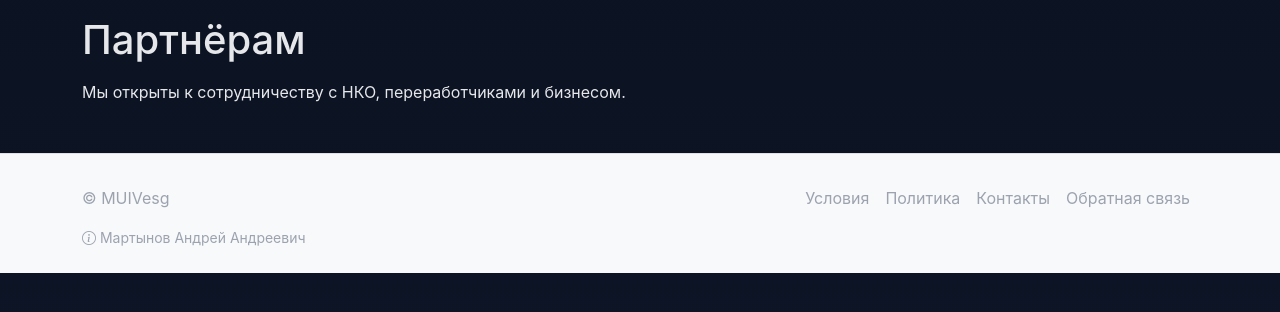
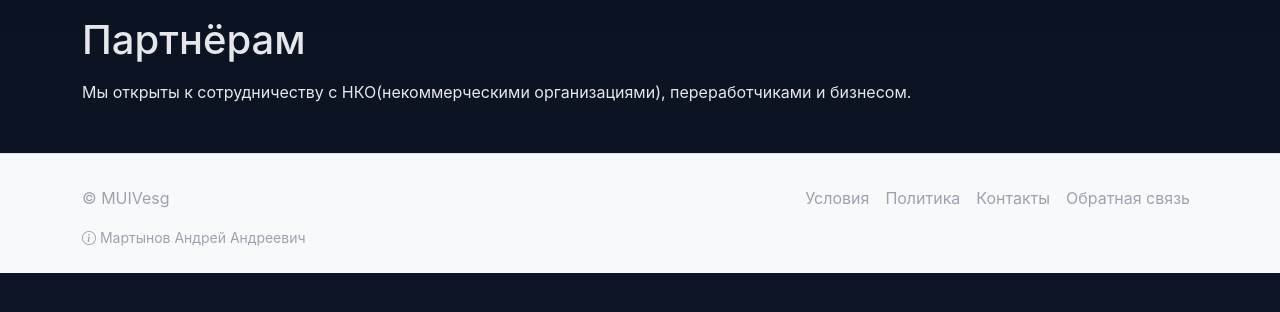
Before and after one commit to lesnoia/Ecobg_Project, a Flask app: page /partners in a window 1280 px wide; the page is wider, and only the part inside the window is pictured. Shown: the part 115-427 px from the top of that part. Run offline with Flask 3, Linux system fonts and the light colour scheme.

Commit message:
update partners.html

```diff
--- a/backend/app/templates/main/partners.html
+++ b/backend/app/templates/main/partners.html
@@ -1,5 +1,5 @@
 {% extends "base.html" %}
 {% block content %}
 <h1 class="mb-3">Партнёрам</h1>
-<p>Мы открыты к сотрудничеству с НКО, переработчиками и бизнесом.</p>
+<p>Мы открыты к сотрудничеству с НКО(некоммерческими организациями), переработчиками и бизнесом.</p>
 {% endblock %}
```
